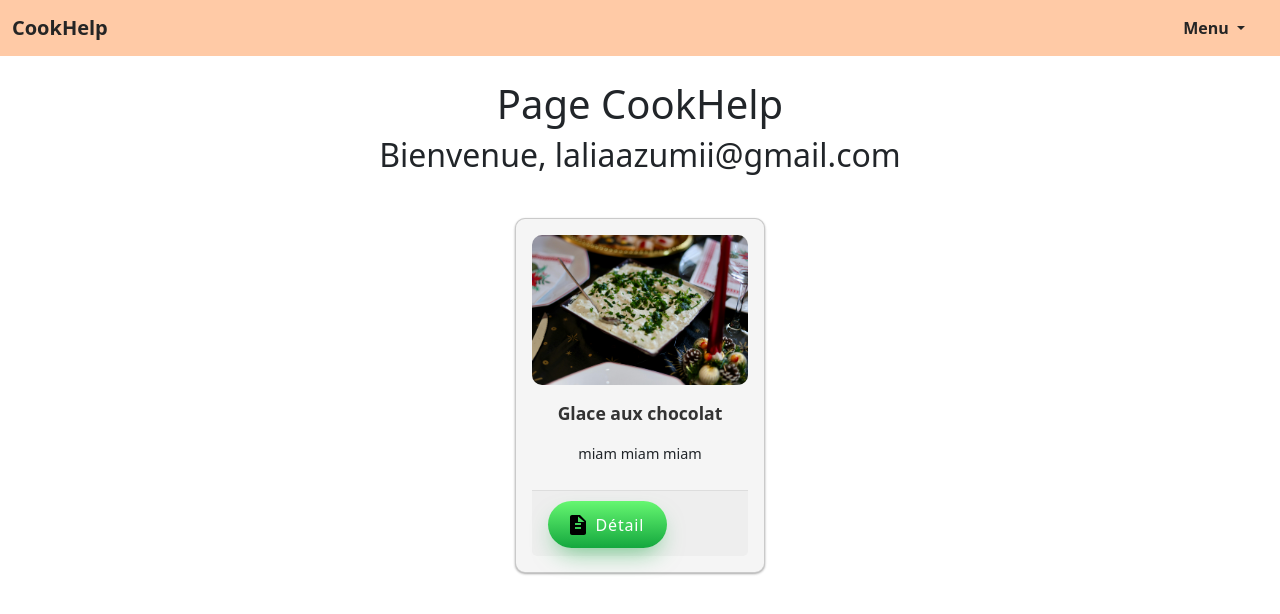
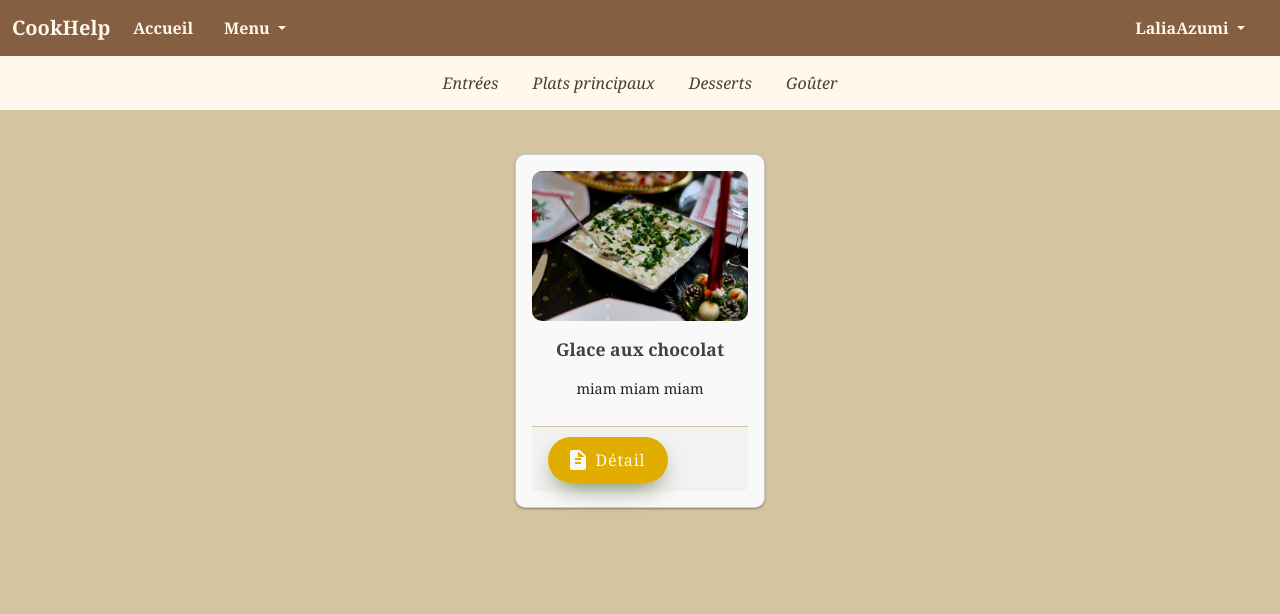
Before and after one commit to ValisoaAngelica/Recette, a Flask app: page /home in a window 1280 px wide. Shown: the top 614 px of the page. Run offline with Flask 3, Linux system fonts and the light colour scheme; the visitor is signed in with stand-in values (Sample User, id 1); data comes from the database, SQL or seed files in the repository; some libraries are stand-ins or nearby versions.

Commit message:
custom home

```diff
--- a/app/route.py
+++ b/app/route.py
@@ -19,7 +19,7 @@ def home():
         return redirect(url_for('home.login'))
 
     recette = Recette.query.all()
-    name = user.email
+    name = user.username
     message = "Page CookHelp"
     return render_template('home.html', message=message, user_name=name, recette=recette)
 
--- a/templates/home.html
+++ b/templates/home.html
@@ -7,27 +7,52 @@
     <link rel="stylesheet" href="{{ url_for('static',filename='css/bootstrap.min.css') }}">
     <script src="{{ url_for('static',filename='js/bootstrap.bundle.min.js') }}"></script>
     <style>
-        /* Barre de navigation */
+        :root {
+            --brown-rustic: #855f42;
+            --beige-light: #fff8ec;
+            --olive-green: #6e7e56;
+            --off-white: #f9f9f9;
+            --taupe-grey: #d4c5a0;
+            --dark-brown: #4a3f35;
+            --terracotta-orange: #c97c5d;
+            --smoky-blue: #7296a6;
+            --brick-red: #a5573f;
+            --mustard-yellow: #e1ad01;
+        }
+
+        body {
+        font-family: 'Georgia', serif;
+        background-color: #d4c5a0;
+        color: #4a3f35;
+        }
+
         .navbar {
-            background-color: #ffcaa6;
+            background-color: var(--brown-rustic);
         }
         .navbar a {
-            color: #252525;
+            color: var(--beige-light);
             font-weight: bold;
             margin-right: 15px;
         }
         .navbar a:hover {
             text-decoration: none;
-            color: #ff6f61;
+            color: var(--mustard-yellow);
         }
 
-        /* Grille de cartes */
+        .dropdown-menu {
+            background-color: var(--taupe-grey);
+        }
+
+        .dropdown-item:hover {
+            background-color: var(--olive-green);
+            color: var(--beige-light);
+        }
         .card {
             margin: 20px;
             width: 100%;
             max-width: 250px;
             padding: 1em;
-            background: #f5f5f5;
+            background: var(--off-white);
             border-radius: 10px;
             box-shadow: 0 1px 3px rgba(0, 0, 0, 0.12), 0 1px 2px rgba(0, 0, 0, 0.24);
             transition: transform 0.3s ease, box-shadow 0.3s ease;
@@ -40,7 +65,7 @@
 
         .card-img {
             height: 150px;
-            background-color: #ffcaa6;
+            background-color: var(--taupe-grey);
             border-radius: 10px;
             margin-bottom: 15px;
         }
@@ -52,12 +77,12 @@
         .text-title {
             font-weight: bold;
             font-size: 1.1em;
-            color: #333;
+            color: var(--dark-brown);
         }
 
         .text-body {
             font-size: 0.9em;
-            color: #666;
+            color: var(--olive-green);
         }
 
         .card-footer {
@@ -66,11 +91,11 @@
             align-items: center;
             margin-top: 10px;
             padding-top: 10px;
-            border-top: 1px solid #ddd;
+            border-top: 1px solid var(--taupe-grey);
         }
 
         .card-button {
-            border: 1px solid #252525;
+            border: 1px solid var(--dark-brown);
             display: flex;
             padding: 0.5em;
             border-radius: 50px;
@@ -78,10 +103,11 @@
         }
 
         .card-button:hover {
-            background-color: #ffcaa6;
-            border-color: #ffcaa6;
+            background-color: var(--terracotta-orange);
+            border-color: var(--terracotta-orange);
+            color: var(--beige-light);
         }
-        /* From Uiverse.io by adamgiebl */
+
         .cssbuttons-io-button {
             display: flex;
             align-items: center;
@@ -90,15 +116,10 @@
             font-weight: 500;
             font-size: 16px;
             padding: 0.7em 1.4em 0.7em 1.1em;
-        color: white;
-        background: #ad5389;
-        background: linear-gradient(
-            0deg,
-            rgba(20, 167, 62, 1) 0%,
-            rgba(102, 247, 113, 1) 100%
-        );
+            color: #f9f9f9;
+            background: var(--mustard-yellow);
             border: none;
-        box-shadow: 0 0.7em 1.5em -0.5em #14a73e98;
+            box-shadow: 0 0.7em 1.5em -0.5em var(--olive-green);
             letter-spacing: 0.05em;
             border-radius: 20em;
         }
@@ -108,45 +129,97 @@
         }
 
         .cssbuttons-io-button:hover {
-        box-shadow: 0 0.5em 1.5em -0.5em #14a73e98;
+            background-color: var(--terracotta-orange);
+            box-shadow: 0 0.5em 1.5em -0.5em var(--terracotta-orange);
         }
 
         .cssbuttons-io-button:active {
-        box-shadow: 0 0.3em 1em -0.5em #14a73e98;
+            box-shadow: 0 0.3em 1em -0.5em var(--terracotta-orange);
         }
 
+        .sub-navbar {
+            background-color: #fff8ec;
+            padding: 10px 0;
+            overflow-x: auto;
+            white-space: nowrap;
+            text-align: center;
+        }
+
+        .sub-navbar::-webkit-scrollbar {
+            display: none;
+        }
+
+        .sub-navbar a {
+            display: inline-block;
+            color: var(--dark-brown);
+            padding: 5px 15px;
+            text-decoration: none;
+            transition: background-color 0.3s;
+            font-style: italic;
+        }
+
+        .sub-navbar a:hover {
+            background-color: var(--terracotta-orange);
+            color: var(--beige-light);
+            border-radius: 20px;
+        }
     </style>
 </head>
 <body>
-    <!-- Barre de navigation -->
+    <!-- Barre de navigation principale -->
     <nav class="navbar navbar-expand-lg">
         <div class="container-fluid">
             <a class="navbar-brand" href="/home">CookHelp</a>
-            <div class="navbar-nav">
-                <div class="nav-item dropdown">
-                    <a class="nav-link dropdown-toggle" href="#" id="navbarDropdown" role="button" data-bs-toggle="dropdown" aria-expanded="false">
+            <button class="navbar-toggler" type="button" data-bs-toggle="collapse" data-bs-target="#navbarNavDropdown" aria-controls="navbarNavDropdown" aria-expanded="false" aria-label="Toggle navigation">
+                <span class="navbar-toggler-icon"></span>
+            </button>
+            <div class="collapse navbar-collapse" id="navbarNavDropdown">
+                <ul class="navbar-nav me-auto mb-2 mb-lg-0">
+                    <li class="nav-item">
+                        <a class="nav-link" href="/home">Accueil</a>
+                    </li>
+                    <li class="nav-item dropdown">
+                        <a class="nav-link dropdown-toggle" href="#" id="navbarDropdownMenu" role="button" data-bs-toggle="dropdown" aria-expanded="false">
                             Menu
                         </a>
-                    <ul class="dropdown-menu" aria-labelledby="navbarDropdown">
+                        <ul class="dropdown-menu" aria-labelledby="navbarDropdownMenu">
                             <li><a class="dropdown-item" href="/listes">Voir mes recettes</a></li>
-                        <li><a class="dropdown-item" href="/logout">Se déconnecter</a></li>
                             <li><a class="dropdown-item" href="/add_recette">Ajouter une recette</a></li>
                         </ul>
-                </div>
+                    </li>
+                </ul>
+                <ul class="navbar-nav">
+                    <li class="nav-item dropdown">
+                        <a class="nav-link dropdown-toggle" href="#" id="navbarDropdownUser" role="button" data-bs-toggle="dropdown" aria-expanded="false">
+                            {{ user_name }}
+                        </a>
+                        <ul class="dropdown-menu dropdown-menu-end" aria-labelledby="navbarDropdownUser">
+                            <li><a class="dropdown-item" href="/profile">Profil</a></li>
+                            <li><a class="dropdown-item" href="/logout">Se déconnecter</a></li>
+                        </ul>
+                    </li>
+                </ul>
             </div>
         </div>
     </nav>
 
+    <!-- Sous-navbar pour les catégories -->
+    <div class="sub-navbar">
+        <div class="container">
+            <a href="#" class="category-link">Entrées</a>
+            <a href="#" class="category-link">Plats principaux</a>
+            <a href="#" class="category-link">Desserts</a>
+            <a href="#" class="category-link">Goûter</a>
+
+        </div>
+    </div>
+
     <!-- Message de bienvenue -->
-    <div class="container mt-4">
-        <h1 class="text-center">{{ message }}</h1>
-        <h2 class="text-center">Bienvenue, {{ user_name }}</h2>
-    </div>
+
 
     <!-- Grille de cartes -->
     <div class="container mt-4">
         <div class="row justify-content-center">
-            <!-- Carte 1 -->
             {% for recettes in recette %}
             <div class="col-md-4 col-sm-6 col-12 d-flex justify-content-center">
                 <div class="card">
@@ -160,25 +233,17 @@
                         <p class="text-body">{{ recettes.DESCRIPTION }}</p>
                     </div>
                     <div class="card-footer">
-                        <!-- <span class="text-title">10 €</span> -->
                         <button class="cssbuttons-io-button">
-                            <svg
-                                height="24"
-                                width="24"
-                                viewBox="0 0 24 24"
-                                xmlns="http://www.w3.org/2000/svg"
-                            >
+                            <svg height="24" width="24" viewBox="0 0 24 24" xmlns="http://www.w3.org/2000/svg">
                                 <path d="M0 0h24v24H0z" fill="none"></path>
-                                <path d="M14 2H6c-1.1 0-2 .9-2 2v16c0 1.1.9 2 2 2h12c1.1 0 2-.9 2-2V8l-6-6zm1 14H9v-2h6v2zm0-4H9v-2h6v2zm-3-5V3.5L18.5 9H12z"></path>
+                                <path d="M14 2H6c-1.1 0-2 .9-2 2v16c0 1.1.9 2 2 2h12c1.1 0 2-.9 2-2V8l-6-6zm1 14H9v-2h6v2zm0-4H9v-2h6v2zm-3-5V3.5L18.5 9H12z" fill="currentColor"></path>
                             </svg>
                             <span>Détail</span>
                         </button>
-
                     </div>
                 </div>
             </div>
             {% endfor %}
-
         </div>
     </div>
 </body>
```
Lines whose indentation alone changed are shown as unchanged.
